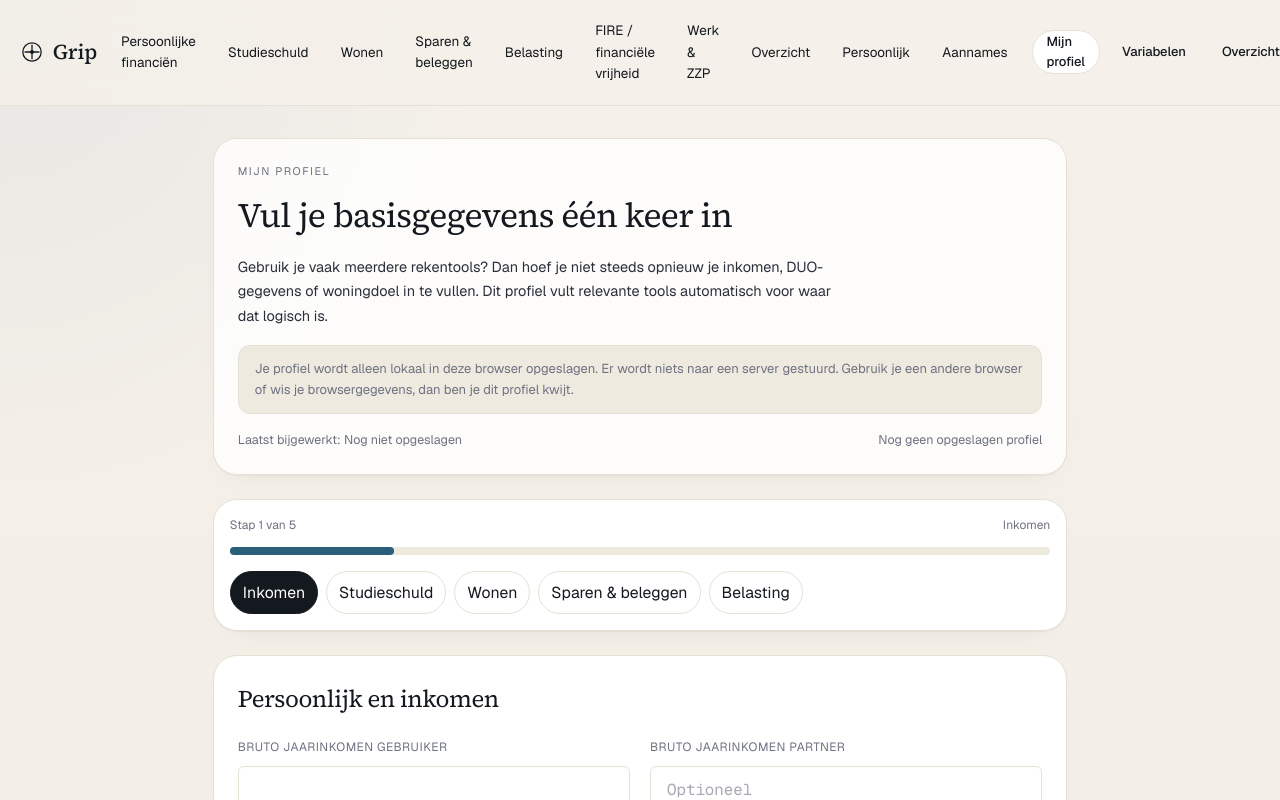
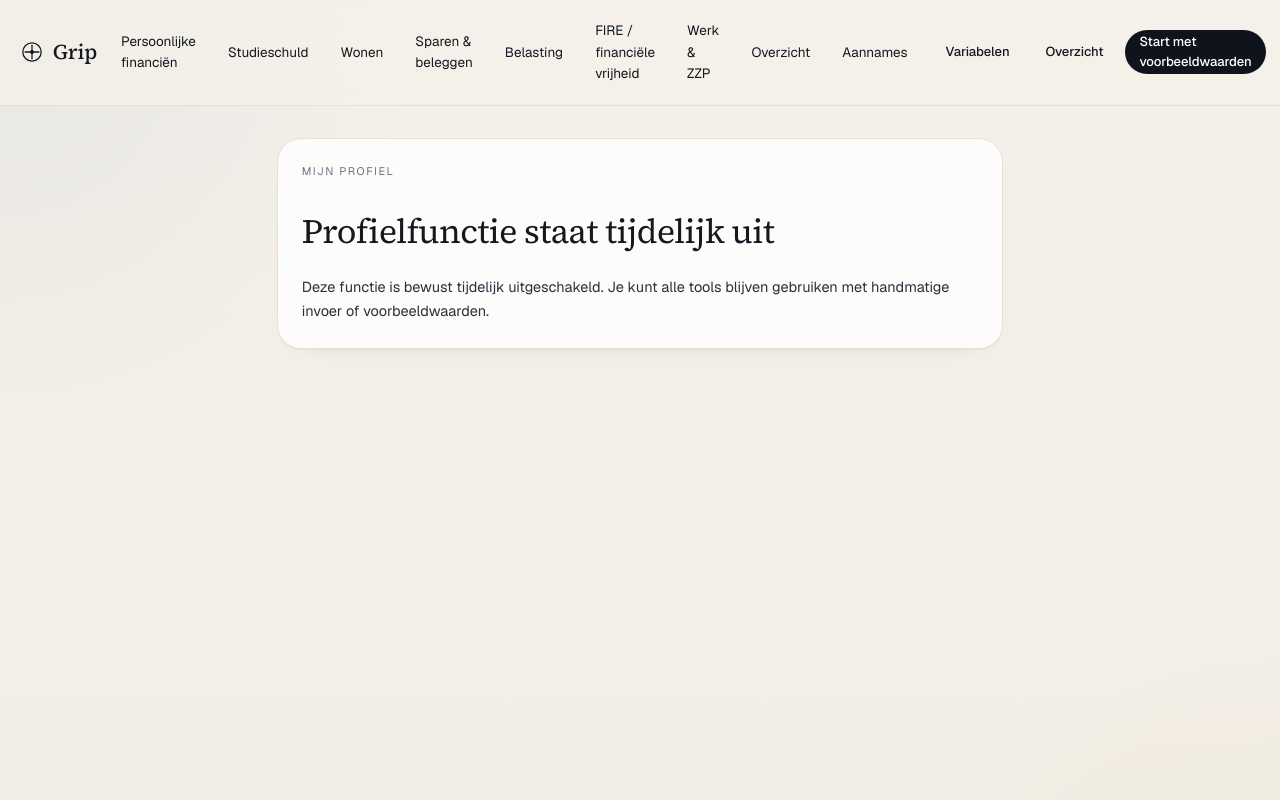
Before and after one commit to oli4vos/projectwebsite, a Next.js app: page /profiel in a window 1280 px wide. Shown: the top 800 px of the page. Built offline with nearby package versions, Linux system fonts and the light colour scheme.

Commit message:
feat: disable profile functionality behind feature flag

```diff
--- a/src/app/apps/[slug]/page.tsx
+++ b/src/app/apps/[slug]/page.tsx
@@ -18,6 +18,7 @@ import {
   getOutputTypeLabel,
   getRiskLevelLabel,
 } from "@/lib/copy-glossary";
+import { ENABLE_PROFILE } from "@/lib/feature-flags";
 import { appRegistry, appRegistryBySlug } from "@/lib/app-registry";
 
 type AppDetailPageProps = {
@@ -197,7 +198,7 @@ export default async function AppDetailPage({ params }: AppDetailPageProps) {
                 </div>
               </div>
             )}
-            {app.requiredProfileFields && app.requiredProfileFields.length > 0 && (
+            {ENABLE_PROFILE && app.requiredProfileFields && app.requiredProfileFields.length > 0 && (
               <div className="mt-4 border-t border-[var(--hair)] pt-4 text-[12.5px] leading-[1.6] text-[var(--muted)]">
                 Voor deze tool kun je basisvelden vooraf invullen in{" "}
                 <Link href="/profiel" className="text-[var(--ink)] underline">
--- a/src/app/page.tsx
+++ b/src/app/page.tsx
@@ -3,6 +3,7 @@ import { SiteFooter } from "@/components/SiteFooter";
 import { SiteHeader } from "@/components/SiteHeader";
 import { BtnLink } from "@/components/ui";
 import { appRegistry } from "@/lib/app-registry";
+import { ENABLE_PROFILE } from "@/lib/feature-flags";
 
 export default async function HomePage() {
   return (
@@ -27,9 +28,11 @@ export default async function HomePage() {
               <BtnLink href="#apps" kind="primary" size="md">
                 Bekijk rekentools
               </BtnLink>
-              <BtnLink href="/profiel" kind="outline" size="md">
-                Vul profiel in
-              </BtnLink>
+              {ENABLE_PROFILE ? (
+                <BtnLink href="/profiel" kind="outline" size="md">
+                  Vul profiel in
+                </BtnLink>
+              ) : null}
               <BtnLink href="/variabelen" kind="ghost" size="md">
                 Bekijk aannames
               </BtnLink>
--- a/src/app/profiel/page.tsx
+++ b/src/app/profiel/page.tsx
@@ -5,6 +5,7 @@ import { SiteFooter } from "@/components/SiteFooter";
 import { SiteHeader } from "@/components/SiteHeader";
 import { Btn } from "@/components/ui";
 import { useUserProfile } from "@/hooks/useUserProfile";
+import { ENABLE_PROFILE } from "@/lib/feature-flags";
 import {
   getDuoSituationLabel,
   getEmploymentTypeLabel,
@@ -430,6 +431,32 @@ function FieldError({ message }: { message?: string }) {
 }
 
 export default function ProfilePage() {
+  if (!ENABLE_PROFILE) {
+    return (
+      <>
+        <SiteHeader />
+        <main
+          id="main-content"
+          className="page-shell min-h-[100dvh] max-w-3xl pb-10 pt-8 lg:pb-14"
+        >
+          <section className="grid gap-4 rounded-[1.5rem] border hair bg-white/80 p-6 shadow-paper">
+            <div className="text-[11px] uppercase tracking-[0.14em] text-[var(--muted)]">
+              Mijn profiel
+            </div>
+            <h1 className="mt-2 font-serif text-[34px] tracking-[-0.02em] text-[var(--ink)]">
+              Profielfunctie staat tijdelijk uit
+            </h1>
+            <p className="text-[14.5px] leading-[1.7] text-[var(--ink-2)]">
+              Deze functie is bewust tijdelijk uitgeschakeld. Je kunt alle tools
+              blijven gebruiken met handmatige invoer of voorbeeldwaarden.
+            </p>
+          </section>
+        </main>
+        <SiteFooter />
+      </>
+    );
+  }
+
   const { profile, hasProfile, saveProfile, clearProfile } = useUserProfile();
   const [saveMessage, setSaveMessage] = useState("");
   const formKey = profile.updatedAt ?? (hasProfile ? "profile-present" : "profile-empty");
--- a/src/components/AppDashboard.tsx
+++ b/src/components/AppDashboard.tsx
@@ -4,6 +4,7 @@ import Link from "next/link";
 import { useMemo } from "react";
 import type { AppManifest } from "@/lib/app-types";
 import { toAnchorId } from "@/lib/anchor-ids";
+import { ENABLE_PROFILE } from "@/lib/feature-flags";
 import { toolGroups } from "@/lib/tool-groups";
 import { BtnLink } from "@/components/ui";
 import { AppCard } from "./AppCard";
@@ -106,14 +107,19 @@ export function AppDashboard({ apps }: AppDashboardProps) {
         ))}
       </section>
 
+      {ENABLE_PROFILE ? (
         <section id="persoonlijk">
           <PersonalRoute apps={apps} />
         </section>
+      ) : null}
 
       <section
         id="aannames"
-        className="grid gap-4 rounded-[1.5rem] border hair bg-white p-6 shadow-paper md:grid-cols-2"
+        className={`grid gap-4 rounded-[1.5rem] border hair bg-white p-6 shadow-paper ${
+          ENABLE_PROFILE ? "md:grid-cols-2" : ""
+        }`}
       >
+        {ENABLE_PROFILE ? (
           <div>
             <div className="text-[11px] uppercase tracking-[0.14em] text-[var(--muted)]">
               Maak het persoonlijker
@@ -127,6 +133,7 @@ export function AppDashboard({ apps }: AppDashboardProps) {
               </BtnLink>
             </div>
           </div>
+        ) : null}
         <div>
           <div className="text-[11px] uppercase tracking-[0.14em] text-[var(--muted)]">
             Controleer aannames
--- a/src/components/SiteHeader.tsx
+++ b/src/components/SiteHeader.tsx
@@ -5,11 +5,12 @@ import { usePathname } from "next/navigation";
 import { useEffect, useRef, useState } from "react";
 import { BtnLink, Logo } from "@/components/ui";
 import { toAnchorId } from "@/lib/anchor-ids";
+import { ENABLE_PROFILE } from "@/lib/feature-flags";
 import { toolGroups } from "@/lib/tool-groups";
 
 const navItems = [
   { href: "/#apps", label: "Overzicht" },
-  { href: "/#persoonlijk", label: "Persoonlijk" },
+  ...(ENABLE_PROFILE ? [{ href: "/#persoonlijk", label: "Persoonlijk" as const }] : []),
   { href: "/#aannames", label: "Aannames" },
 ] as const;
 
@@ -91,9 +92,11 @@ export function SiteHeader() {
           </nav>
 
           <div className="hidden items-center gap-2 md:flex">
+            {ENABLE_PROFILE ? (
               <BtnLink href="/profiel" kind={pathname === "/profiel" ? "outline" : "ghost"} size="sm">
                 Mijn profiel
               </BtnLink>
+            ) : null}
             <BtnLink href="/variabelen" kind={pathname === "/variabelen" ? "outline" : "ghost"} size="sm">
               Variabelen
             </BtnLink>
@@ -132,6 +135,7 @@ export function SiteHeader() {
               >
                 Rekentools
               </BtnLink>
+              {ENABLE_PROFILE ? (
                 <BtnLink
                   href="/profiel"
                   kind={pathname === "/profiel" ? "outline" : "ghost"}
@@ -140,6 +144,7 @@ export function SiteHeader() {
                 >
                   Mijn profiel
                 </BtnLink>
+              ) : null}
             </div>
           </>
         ) : (
@@ -166,6 +171,7 @@ export function SiteHeader() {
             </nav>
 
             <div className="mt-3 grid grid-cols-1 gap-2 md:hidden">
+              {ENABLE_PROFILE ? (
                 <BtnLink
                   href="/profiel"
                   kind={pathname === "/profiel" ? "outline" : "ghost"}
@@ -174,6 +180,7 @@ export function SiteHeader() {
                 >
                   Mijn profiel
                 </BtnLink>
+              ) : null}
               <BtnLink
                 href="/variabelen"
                 kind={pathname === "/variabelen" ? "outline" : "ghost"}
--- a/src/hooks/useUserProfile.ts
+++ b/src/hooks/useUserProfile.ts
@@ -1,10 +1,12 @@
 "use client";
 
 import { useSyncExternalStore } from "react";
+import { ENABLE_PROFILE } from "@/lib/feature-flags";
 import {
   USER_PROFILE_STORAGE_KEY,
   USER_PROFILE_STORAGE_EVENT,
   clearUserProfile,
+  defaultUserProfile,
   loadUserProfile,
   mergeProfilePatch,
   profileHasValues,
@@ -37,6 +39,17 @@ function subscribeToUserProfile(callback: () => void) {
 }
 
 export function useUserProfile() {
+  if (!ENABLE_PROFILE) {
+    return {
+      profile: defaultUserProfile,
+      isLoaded: true,
+      hasProfile: false,
+      saveProfile: (nextProfile: UserProfile) => nextProfile,
+      mergeProfile: () => defaultUserProfile,
+      clearProfile: () => undefined,
+    };
+  }
+
   const profile = useSyncExternalStore<UserProfile>(
     subscribeToUserProfile,
     loadUserProfile,
--- a/src/lib/feature-flags.ts
+++ b/src/lib/feature-flags.ts
@@ -1,2 +1,5 @@
 export const ENABLE_KNOWLEDGE_LEVEL =
   process.env.NEXT_PUBLIC_ENABLE_KNOWLEDGE_LEVEL === "1";
+
+export const ENABLE_PROFILE =
+  process.env.NEXT_PUBLIC_ENABLE_PROFILE === "1";
```
Lines whose indentation alone changed are shown as unchanged.
